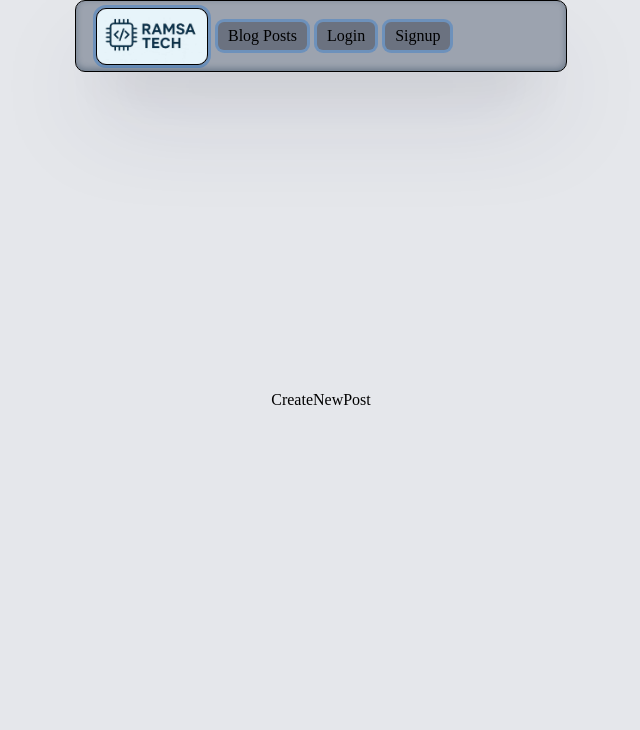
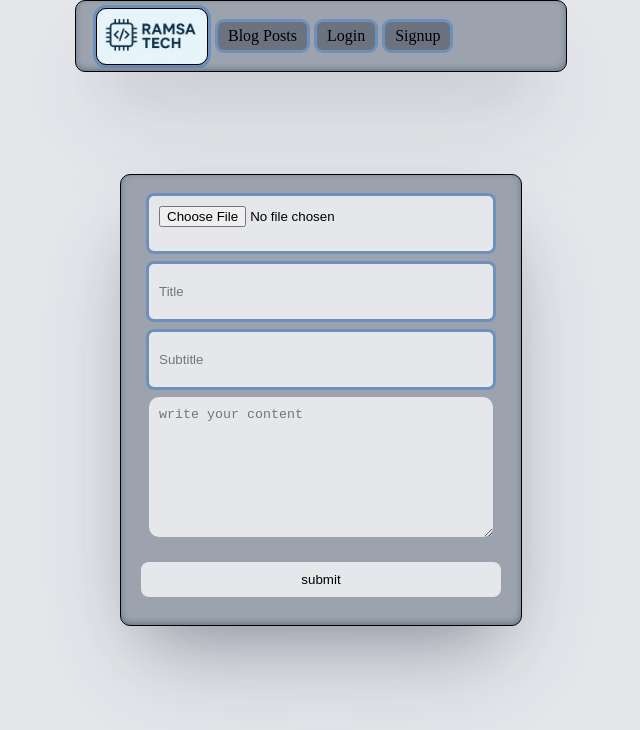
Before and after one commit to kabiraminu50/blog-web-final-project, a React (Vite) app in the folder blog-web-project/: page /createnewpost in a window 1280 px wide. Shown: the top 730 px of the page, without its empty margins (319-959 px from the left). Built offline with nearby package versions, Linux system fonts and the light colour scheme.

Commit message:
coded my create blog post

```diff
--- a/blog-web-project/src/assets/Component/Pages/CreateNewPost.css
+++ b/blog-web-project/src/assets/Component/Pages/CreateNewPost.css
@@ -0,0 +1,58 @@
+.form-con{
+    border: 1px solid black;
+    height: 450px;
+    width: 400px;
+    background-color:  #9CA3AF;
+    border-radius: 10px;
+    box-shadow: rgba(50, 50, 93, 0.25) 0px 50px 100px -20px,
+              rgba(0, 0, 0, 0.3) 0px 30px 60px -30px,
+              rgba(10, 37, 64, 0.35) 0px -2px 6px 0px inset;
+   z-index: 10;
+
+
+}
+
+form{
+    display: flex;
+    flex-direction: column;
+    align-items: center;
+    justify-content: center;
+    width: 90%;
+}
+
+form input,form button{
+    width: 90%;
+    margin-bottom: 10px;
+    padding: 10px;
+    border-radius: 5px;
+    border: none;
+
+}
+
+
+form textarea{
+    width: 90%;
+    height: 120px;
+    padding: 10px;
+    border-radius: 10px;
+    border: none;
+    margin-bottom: 10px;
+    resize: vertical;
+    background-color: #E5E7EB;
+}
+
+
+
+.submit-btn{
+    width: 100%;
+    padding: 10px;
+    margin-top: 15px;
+    border: none;
+    border-radius: 8px;
+    font-size: 16pxs;
+    cursor: pointer;
+    transition: 0.3s;
+    background-color: #E5E7EB;
+}
+.submit-btn:hover{
+    background-color: #1D4ED8;}
--- a/blog-web-project/src/assets/Component/Pages/CreateNewPost.jsx
+++ b/blog-web-project/src/assets/Component/Pages/CreateNewPost.jsx
@@ -1,8 +1,50 @@
-import React from 'react'
+import React, { useState } from 'react'
+import './CreateNewpost.css'
+import axios from 'axios'
+function CreateNewPost() {
+const [image,setImage] = useState('')
+const [title,setTitle] = useState('')
+const [subtitle,setSubTitle] = useState('')
+const [content,setContent] = useState('')
+const [error,setError] = useState(false)
+const [loading,setLoading] = useState(false)
 
-function CreateNewPost() {
+const handleCreateNewPost = async (e) => {
+    e.preventDefault();
+    setLoading(true)
+    setError(false)
+
+try{
+
+const res = await axios.post('http://localhost:8000/api/post/createblogpost',{image,title,subtitle,content})
+
+}catch(err){
+    console.error(err);
+    setError(err.response?.data?.message);
+}finally{setLoading(false);};
+
+
+}
+
+
+
   return (
-    <div>CreateNewPost</div>
+    <div className='form-con'>
+
+<form onSubmit={handleCreateNewPost}>
+    <input type="file" name='image'accept='image/*' value={image} onChange={(e) =>setImage(e.target.value)}/>
+    <input type="text"required placeholder='Title' value={title} onChange={(e) => setTitle(e.target.value)}/>
+    <input type="text" required placeholder='Subtitle' value={subtitle} onChange={(e) => setSubTitle(e.target.value)}/>
+     <textarea type="text" required placeholder='write your content' value={content} onChange={(e) => setContent(e.target.value)}></textarea>
+    <button className='submit-btn' type='submit' disabled={loading}>submit</button>
+{error && (
+    <p style={{color:'red', marginTop:'10px',textAlign:'center'}}>{error}</p>
+ )}
+
+
+</form>
+
+    </div>
   )
 }
 
--- a/blog-web-project/src/assets/Component/Pages/Login.css
+++ b/blog-web-project/src/assets/Component/Pages/Login.css
@@ -55,7 +55,8 @@ input{
     height: 35px;
     width: 250px;
     border-radius: 10px;
-    margin: 3px;
+    margin-bottom: 10px;
+    padding: 10px;
     border: none;
     box-shadow: rgba(3, 102, 214, 0.3) 0px 0px 0px 3px;
     background-color: #E5E7EB;
@@ -63,7 +64,7 @@ input{
 
 .login-btn{
     width: 100%;
-    padding: 10px;
+    padding: 16px;
     margin-top: 15px;
     border: none;
     border-radius: 8px;
--- a/blog-web-project/src/assets/Component/Pages/Signup.jsx
+++ b/blog-web-project/src/assets/Component/Pages/Signup.jsx
@@ -51,7 +51,7 @@ setError(true)
 
   return (
     <div className='signup-con'>
-<form className='form-con' onSubmit={handlesignup}>
+<form onSubmit={handlesignup}>
   <input type="text" placeholder='username' required value={username} onChange={(e)=> setUsername(e.target.value)}/>
   <input type="email" placeholder='email' required value={email} onChange={(e)=>setEmail(e.target.value)}/>
   <input type="password" placeholder='password' required value={password} onChange={(e)=>setPassword(e.target.value)}/>
```
